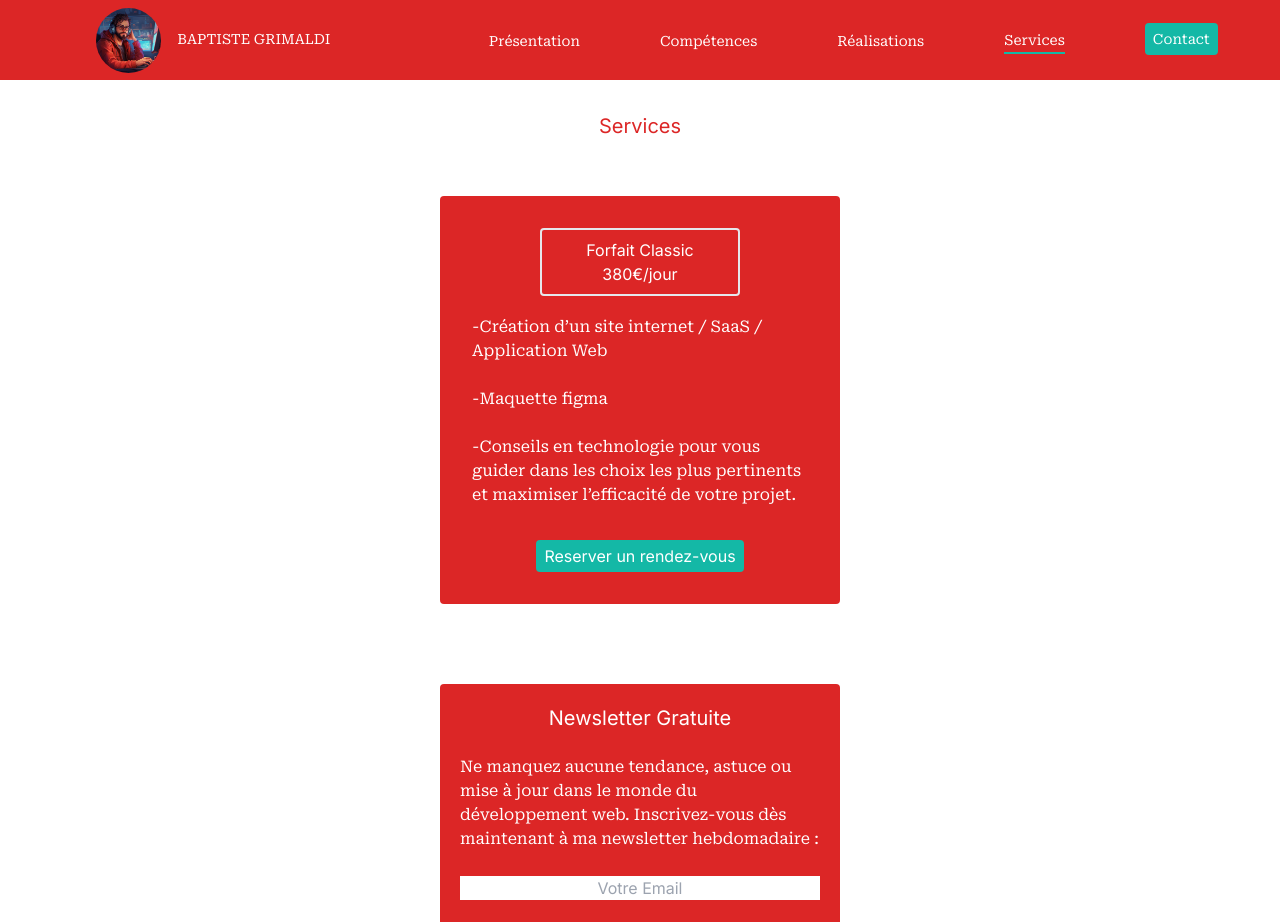
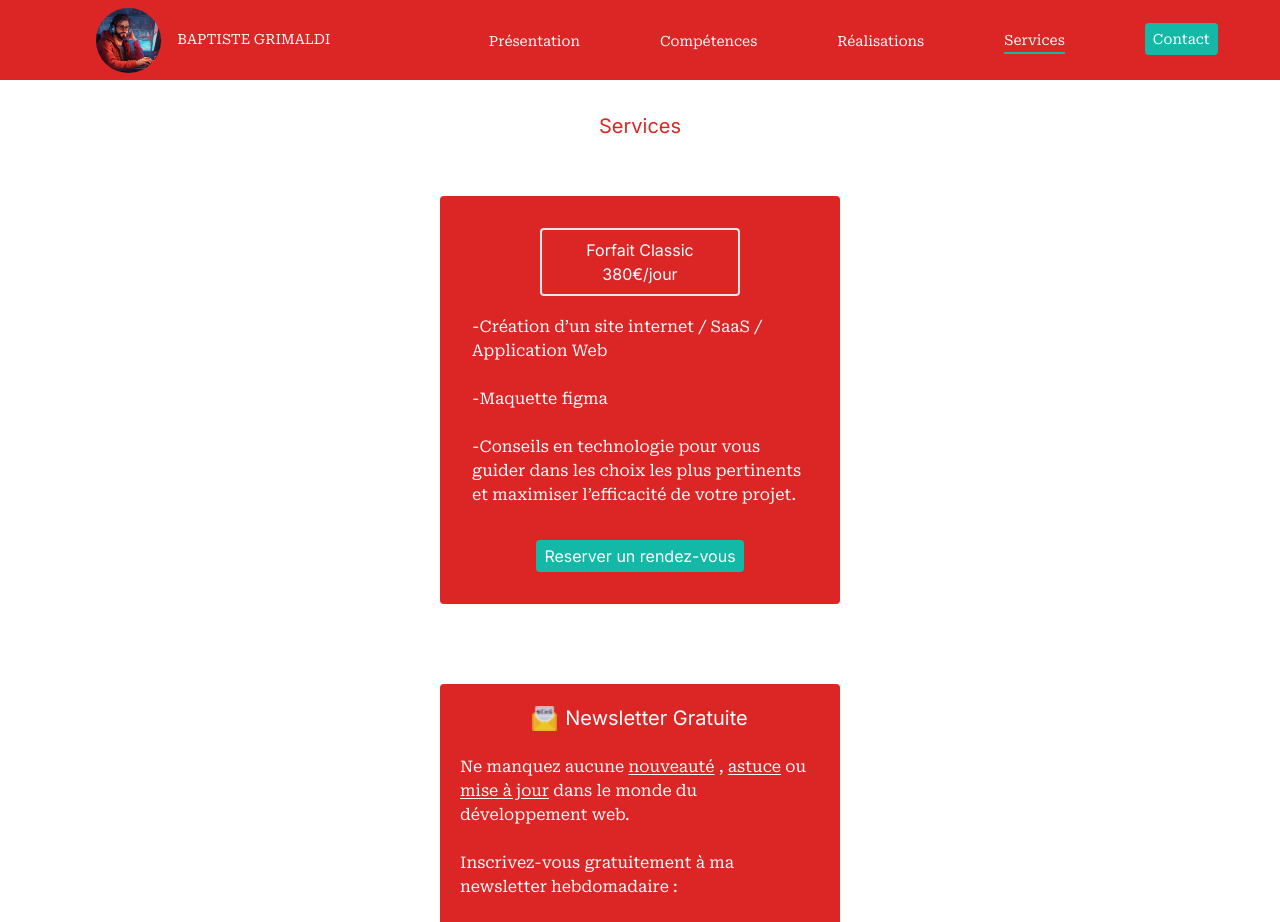
Before and after one commit to BaptisteGrimaldi/portefolioNextJs, a Next.js app: page /services in a window 1280 px wide. Shown: the top 922 px of the page. Built offline with nearby package versions, Linux system fonts and the light colour scheme.

Commit message:
Ajouter une icône de newsletter et mettre à jour la mise en page du pop-up

```diff
--- a/src/components/popUp/ContenuPopUp.tsx
+++ b/src/components/popUp/ContenuPopUp.tsx
@@ -2,6 +2,7 @@
 
 import { useState } from 'react';
 import { addLead } from '@/lib/actions/connectDb.action';
+import Image from 'next/image';
 
 const ContenuPopUp = () => {
     const [inputValue, setInputValue] = useState('');
@@ -21,8 +22,11 @@ const ContenuPopUp = () => {
     };
     return (
         <>
-            <h1 className="textH1 mx-auto w-min whitespace-nowrap text-white">Newsletter Gratuite</h1>
-            <p className=" text-white">Ne manquez aucune tendance, astuce ou mise à jour dans le monde du développement web. Inscrivez-vous dès maintenant à ma newsletter hebdomadaire :</p>
+            <div className='flex items-center justify-center gap-2'>
+                <Image src="/assetPresentation/newsletterIcone.png" alt="newsletter" width={25} height={25} />
+                <h1 className="textH1 w-min whitespace-nowrap text-white">Newsletter Gratuite</h1>
+            </div>
+            <p className=" text-white">Ne manquez aucune <span className='underline underline-offset-2'>nouveauté</span> , <span className='underline underline-offset-2'>astuce</span>  ou <span className='underline underline-offset-2'>mise à jour</span> dans le monde du développement web.<br/> <br/> Inscrivez-vous gratuitement à ma newsletter hebdomadaire :</p>
             <input type="text" className=" w-full text-center" value={insciptionNewsletter ? '' : inputValue} onChange={(e) => setInputValue(e.target.value)} placeholder="Votre Email" />
             {error && <p className="mx-auto w-min whitespace-nowrap text-black">Veuillez remplir le champ ci dessus.</p>}
             <button className="bgCouleurCyan mx-auto flex w-min justify-center whitespace-nowrap rounded px-4 py-1 text-white hover:scale-105 max-sm:whitespace-normal" onClick={cherckerSiRempli}>
--- a/src/components/popUp/PopUp.tsx
+++ b/src/components/popUp/PopUp.tsx
@@ -24,7 +24,7 @@ const PopUp = () => {
         <>
             {showPopup && (
                 <div className="fixed inset-0 z-[100] bg-slate-500/90">
-                    <div className="textP absolute inset-0 m-auto flex h-[350px] w-[500px] flex-col justify-center gap-y-6 rounded bg-red-700 p-6 max-sm:h-[500px] max-sm:w-[200px]">
+                    <div className="textP absolute inset-0 m-auto flex h-[350px] w-[500px] flex-col justify-center gap-y-6 rounded bg-red-700 p-6 max-sm:h-[500px] max-sm:w-[280px]">
                         <Image src="/assetPresentation/croixBlanche.png" alt="croixBlanche" width={25} height={25} className="absolute right-5 top-4" onClick={fermerPopUp} />
                         <ContenuPopUp />
                     </div>
```
Also changed, not shown: public/assetPresentation/newsletterIcone.png (added).
